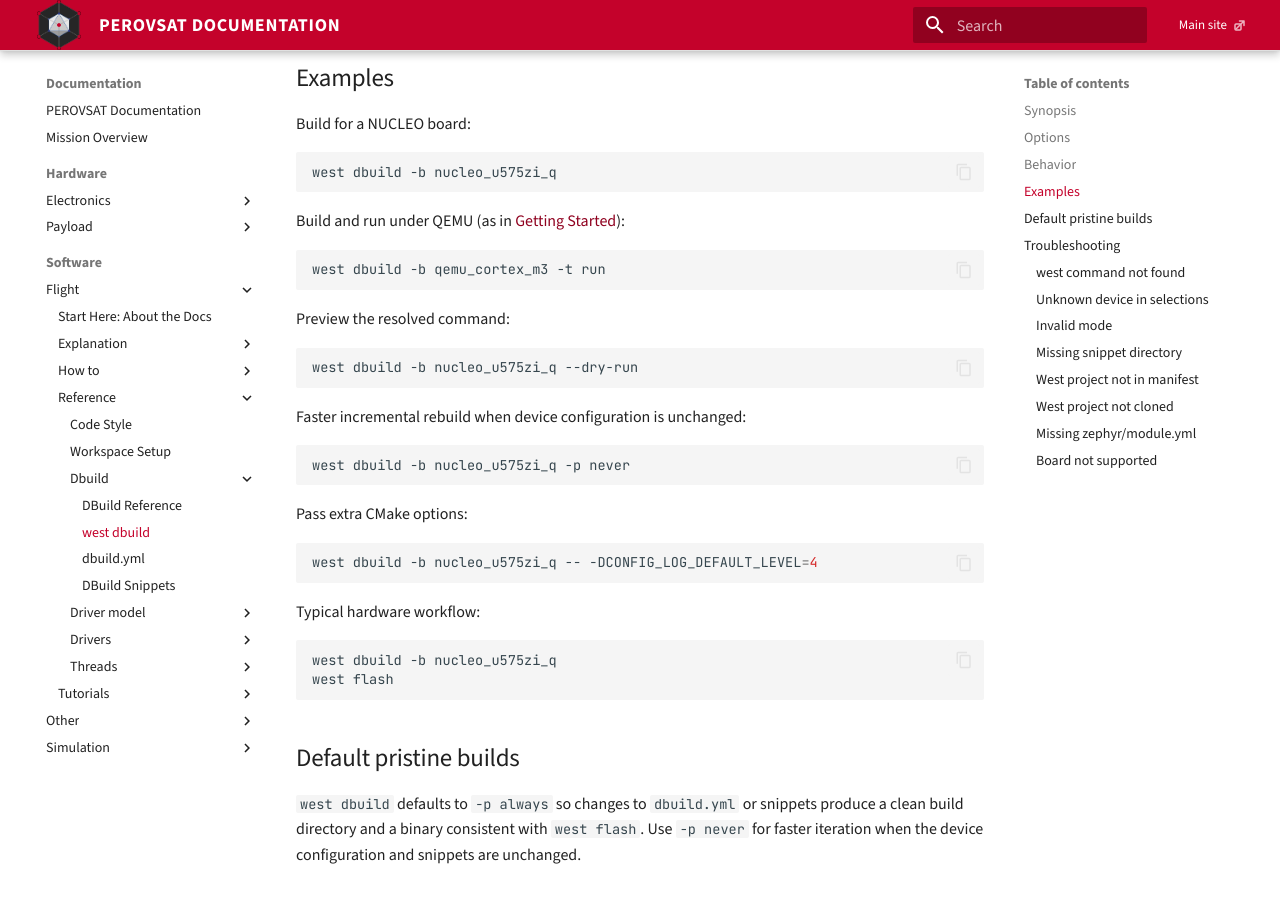
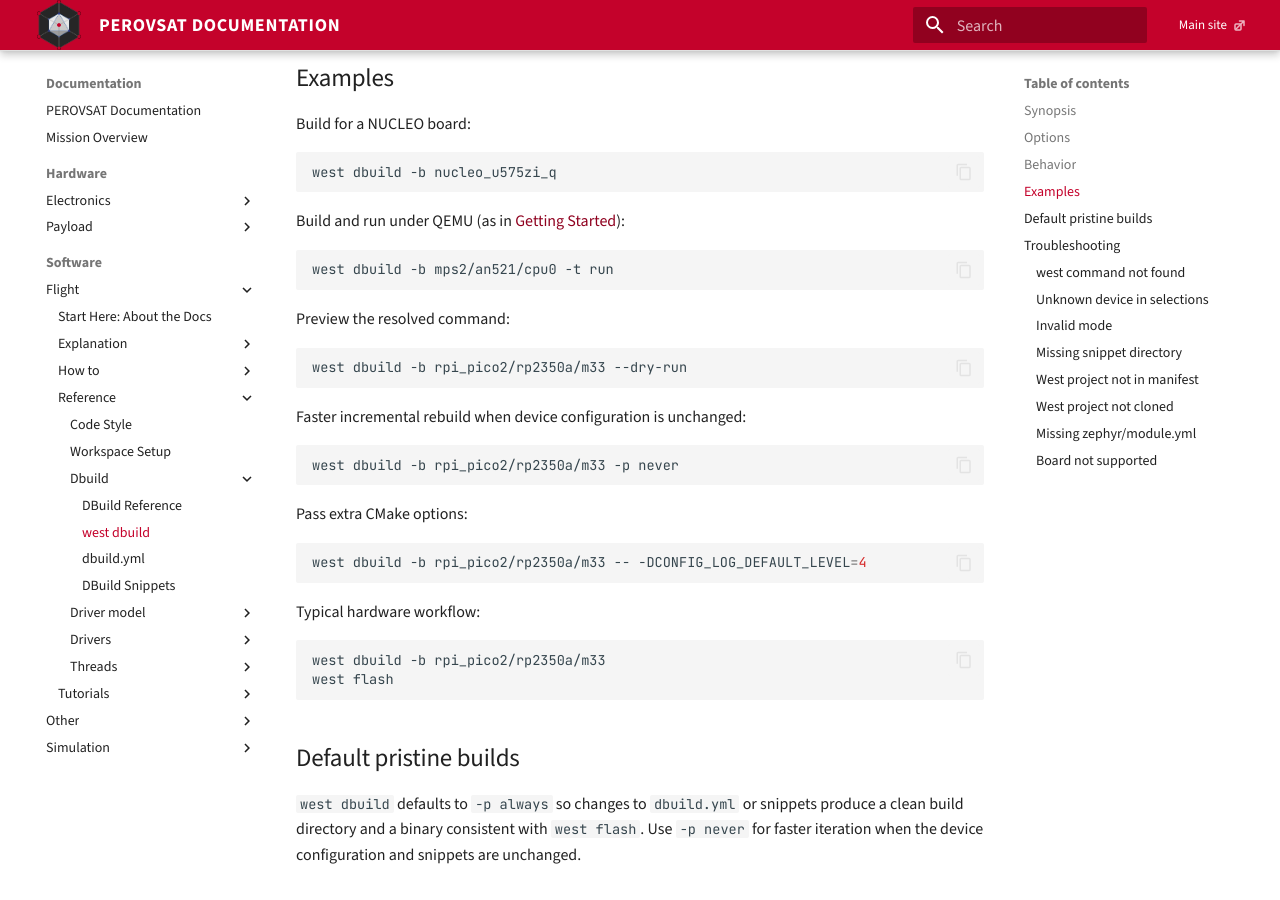
Before and after one commit to PEROVSAT/perovsat.github.io, an MkDocs documentation site: the page built from docs/content/software/flight/reference/dbuild/cli.md, in a window 1280 px wide and 900 px high, scrolled down 1186 px. Built offline with MkDocs 1.6.1 and Material for MkDocs 9.7.7, drawn with Linux system fonts in a browser that asks for light colours; some of the changed text lies outside the part shown.

Commit message:
Change QEMU model to more accurate device

````diff
--- a/docs/content/software/flight/reference/dbuild/cli.md
+++ b/docs/content/software/flight/reference/dbuild/cli.md
@@ -16,7 +16,7 @@ west dbuild -b <board> [options] [west build args] [-- cmake args]
 
 | Option | Description |
 |--------|-------------|
-| `-b`, `--board` | **Required.** Target board short name (for example `nucleo_u575zi_q`, `qemu_cortex_m3`). |
+| `-b`, `--board` | **Required.** Target board short name (for example `nucleo_u575zi_q`, `mps2/an521/cpu0`). |
 | `--config` | Path to `dbuild.yml` (default: `dbuild.yml` in the application root). |
 | `-d`, `--build-dir` | Build directory to create or use. |
 | `-p`, `--pristine` | Pristine build policy: `auto`, `always`, or `never` (default: `always`). |
@@ -44,31 +44,31 @@ west dbuild -b nucleo_u575zi_q
 Build and run under QEMU (as in [Getting Started](../../tutorials/getting-started.md)):
 
 ```bash
-west dbuild -b qemu_cortex_m3 -t run
+west dbuild -b mps2/an521/cpu0 -t run
 ```
 
 Preview the resolved command:
 
 ```bash
-west dbuild -b nucleo_u575zi_q --dry-run
+west dbuild -b rpi_pico2/rp2350a/m33 --dry-run
 ```
 
 Faster incremental rebuild when device configuration is unchanged:
 
 ```bash
-west dbuild -b nucleo_u575zi_q -p never
+west dbuild -b rpi_pico2/rp2350a/m33 -p never
 ```
 
 Pass extra CMake options:
 
 ```bash
-west dbuild -b nucleo_u575zi_q -- -DCONFIG_LOG_DEFAULT_LEVEL=4
+west dbuild -b rpi_pico2/rp2350a/m33 -- -DCONFIG_LOG_DEFAULT_LEVEL=4
 ```
 
 Typical hardware workflow:
 
 ```bash
-west dbuild -b nucleo_u575zi_q
+west dbuild -b rpi_pico2/rp2350a/m33
 west flash
 ```
 
````
Also changed, not shown: docs/content/software/flight/how-to/dbuild/add-a-device.md (+1 -1 lines), docs/content/software/flight/how-to/drivers/implement-a-driver.md (+1 -1 lines), docs/content/software/flight/tutorials/getting-started.md (+1 -1 lines).
